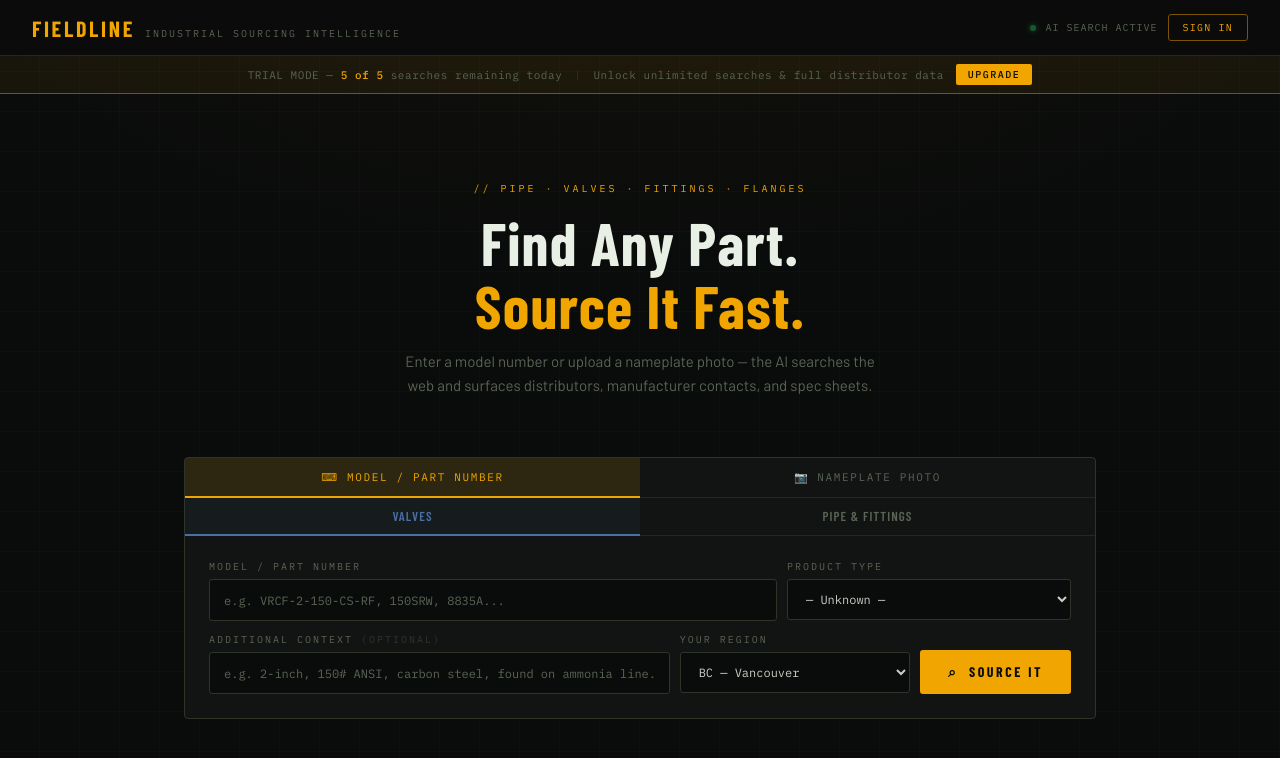
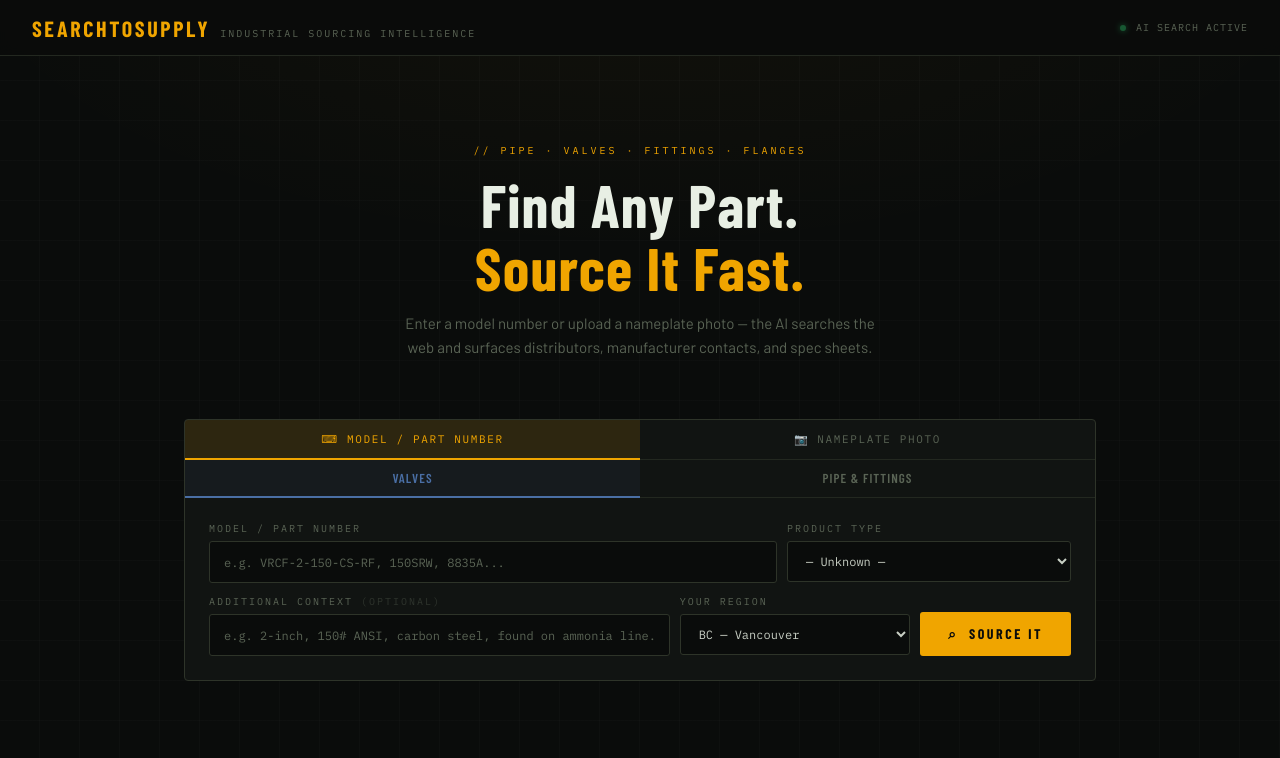
Before and after one commit to Overleveragedio/fieldline, a website: page public/index.html in a window 1280 px wide. Drawn offline with nearby package versions, Linux system fonts and the light colour scheme; a web font is replaced by a local one.

Commit message:
Rebrand to Searchtosupply, hide sign-in and trial banner

```diff
--- a/public/index.html
+++ b/public/index.html
@@ -3,7 +3,7 @@
 <head>
 <meta charset="UTF-8" />
 <meta name="viewport" content="width=device-width, initial-scale=1.0" />
-<title>FIELDLINE — Industrial Sourcing Intelligence</title>
+<title>SearchToSupply — Industrial Sourcing Intelligence</title>
 <link href="https://fonts.googleapis.com/css2?family=Barlow+Condensed:wght@300;400;500;600;700;800&family=IBM+Plex+Mono:wght@300;400;500&family=Barlow:wght@300;400;500&display=swap" rel="stylesheet" />
 <style>
   :root {
@@ -1075,19 +1075,19 @@
 
 <header>
   <div class="logo">
-    <span class="logo-mark">Fieldline</span>
+    <span class="logo-mark">Searchtosupply</span>
     <span class="logo-sub">Industrial Sourcing Intelligence</span>
   </div>
   <div class="header-auth" id="headerAuth">
     <div class="status-dot"></div>
     <span class="header-user" id="headerStatus">AI SEARCH ACTIVE</span>
-    <button class="btn-auth signin" id="btnSignIn" onclick="openLoginModal()" style="display:none">SIGN IN</button>
+    <!-- <button class="btn-auth signin" id="btnSignIn" onclick="openLoginModal()" style="display:none">SIGN IN</button> -->
     <button class="btn-auth signout" id="btnSignOut" onclick="signOut()" style="display:none">SIGN OUT</button>
   </div>
 </header>
 
-<!-- Trial banner -->
-<div class="trial-banner" id="trialBanner">
+<!-- Trial banner (hidden until Privy/LemonSqueezy integration) -->
+<div class="trial-banner" id="trialBanner" style="display:none !important">
   <span>TRIAL MODE — <span class="searches-count" id="searchesCount">5 of 5</span> searches remaining today</span>
   <span style="color:var(--border-bright)">|</span>
   <span>Unlock unlimited searches & full distributor data</span>
```
